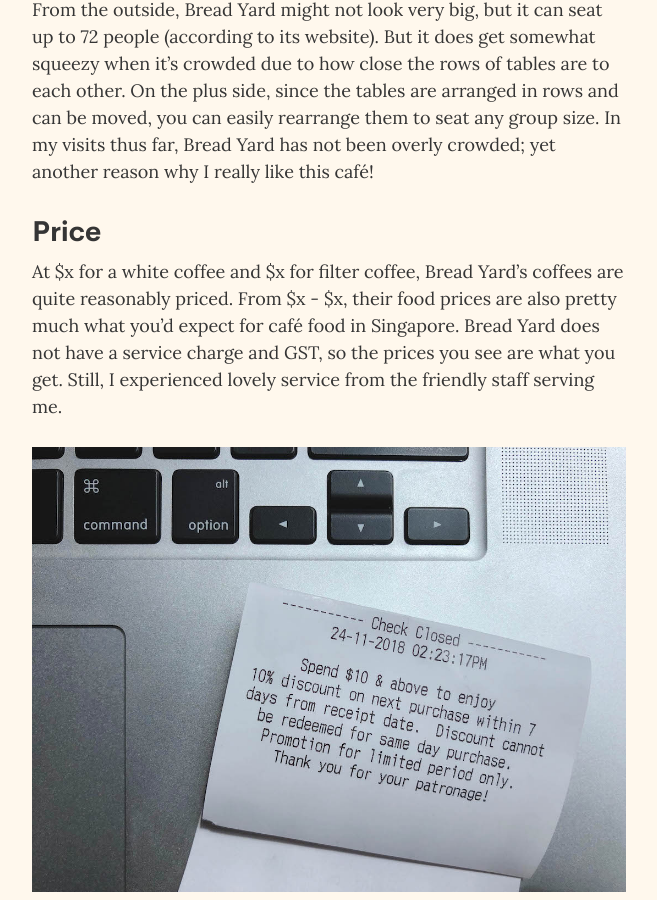
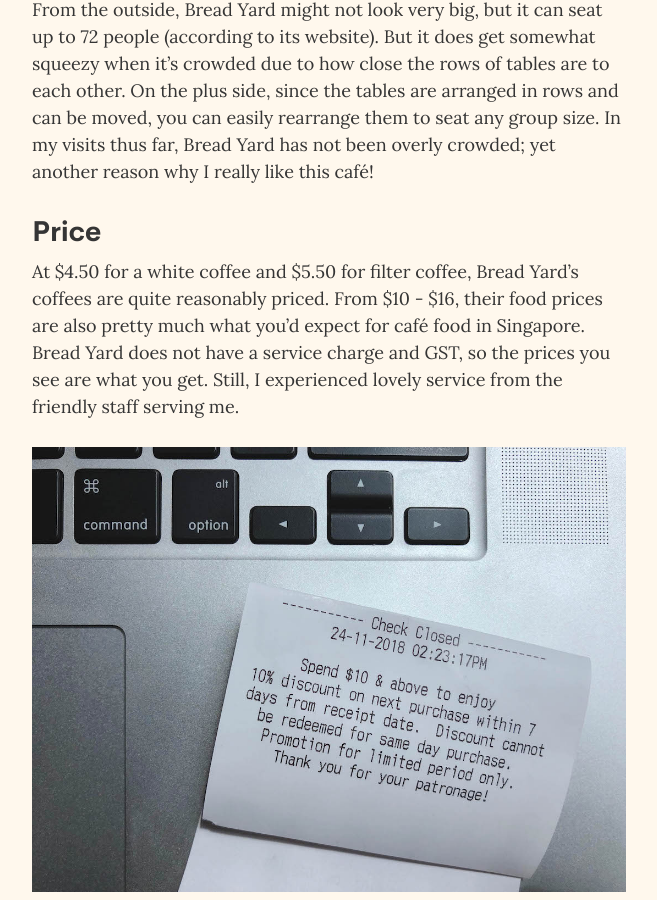
Before and after one commit to chesterhow/average-joe, a Jekyll site: the page built from _posts/2018-12-07-bread-yard.md, in a window 1280 px wide and 900 px high, scrolled down 4856 px. Shown: the whole window, without its empty margins (311-968 px from the left). Built offline with Jekyll 4.4.1, drawn with Linux system fonts in a browser that asks for light colours; comment, search, counter and statistics services are not loaded.

Commit message:
Fill in prices for Bread Yard review

```diff
--- a/_posts/2018-12-07-bread-yard.md
+++ b/_posts/2018-12-07-bread-yard.md
@@ -42,7 +42,7 @@ Pale brick walls and wooden panelling details imbue the café with a rustic feel
 From the outside, Bread Yard might not look very big, but it can seat up to 72 people (according to its website). But it does get somewhat squeezy when it’s crowded due to how close the rows of tables are to each other. On the plus side, since the tables are arranged in rows and can be moved, you can easily rearrange them to seat any group size. In my visits thus far, Bread Yard has not been overly crowded; yet another reason why I really like this café!
 
 ## Price
-At $x for a white coffee and $x for filter coffee, Bread Yard’s coffees are quite reasonably priced. From $x - $x, their food prices are also pretty much what you’d expect for café food in Singapore. Bread Yard does not have a service charge and GST, so the prices you see are what you get. Still, I experienced lovely service from the friendly staff serving me.
+At $4.50 for a white coffee and $5.50 for filter coffee, Bread Yard’s coffees are quite reasonably priced. From $10 - $16, their food prices are also pretty much what you’d expect for café food in Singapore. Bread Yard does not have a service charge and GST, so the prices you see are what you get. Still, I experienced lovely service from the friendly staff serving me.
 
 ![Bread Yard](/assets/images/breadyard/breadyard-6.jpg)
 
```
